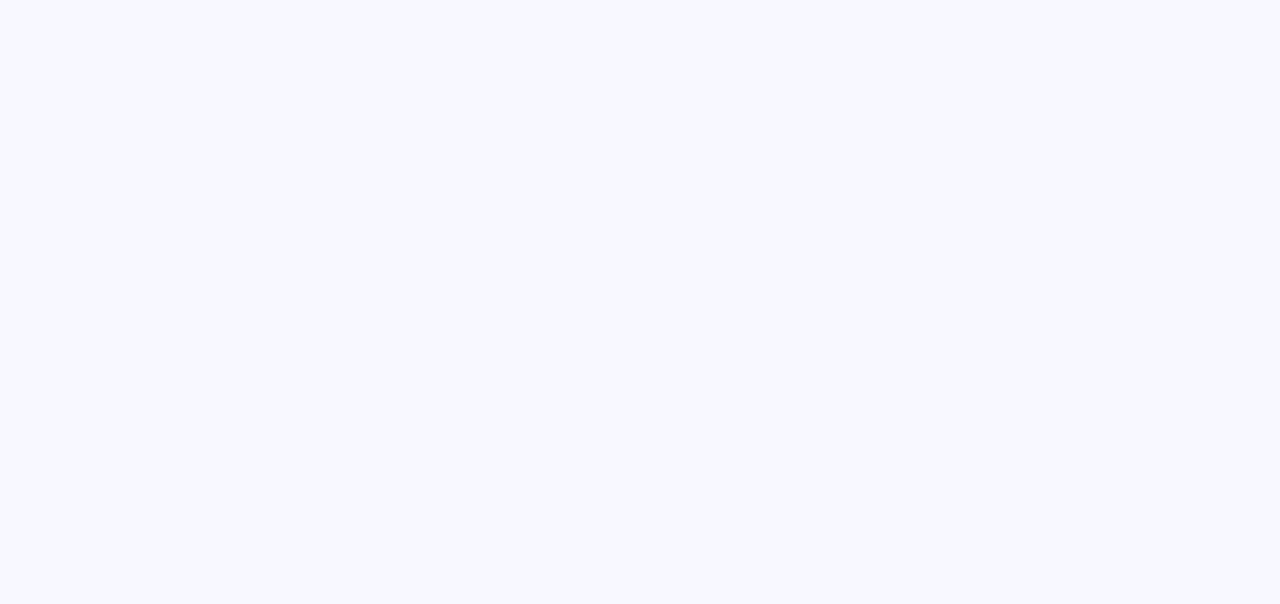
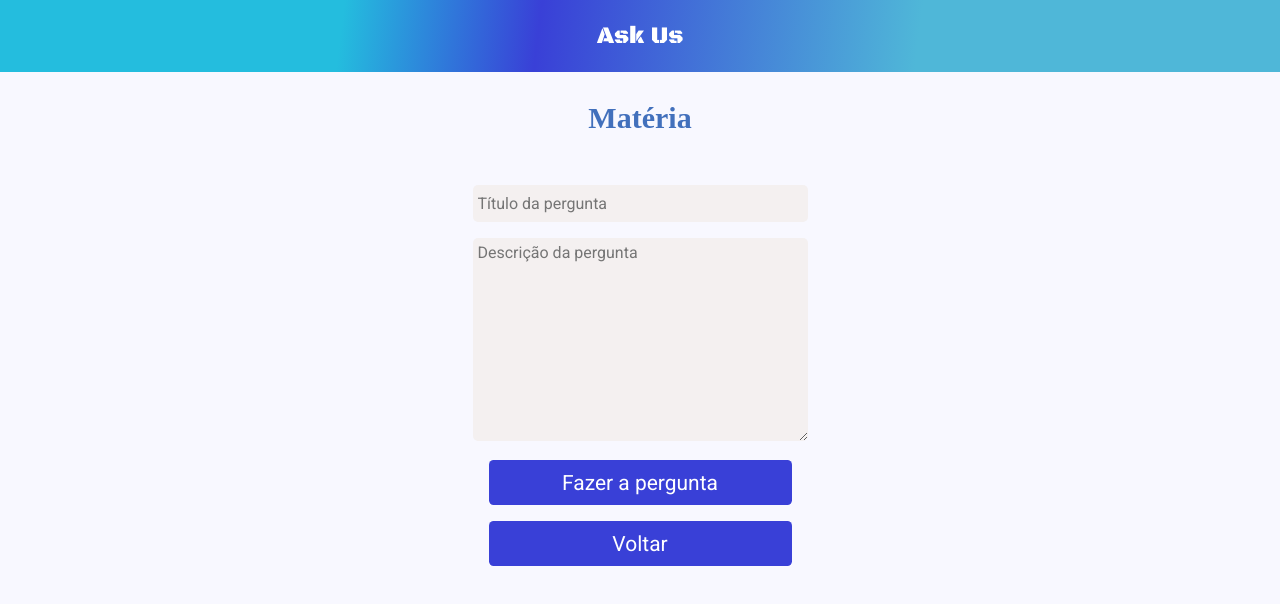
Before and after one commit to rafaelongo45/Hackaton2-Drive-Front, a React (Create React App) app: page /subject/questions in a window 1280 px wide. Before the commit this address had no page. Shown: the top 604 px of the page. Built offline with nearby package versions, Linux system fonts and the light colour scheme.

Commit message:
QuestionPage layout

```diff
--- a/src/Components/App/App.js
+++ b/src/Components/App/App.js
@@ -22,9 +22,9 @@ function App(){
           <Route path = '/' element={<Home />}/>
           <Route path = '/signup' element={<RenderSignUp />}/>
           <Route path = '/signin' element={<RenderSignIn />}/>
-          <Route path = '/subjects-question' element={<RenderSubjectsQuestion />}/>
-          <Route path = '/user-question' element={<QuestionPage />}/>
-          <Route path = '/question' element = {<Question />} />
+          <Route path = '/subjects' element={<RenderSubjectsQuestion />}/>
+          <Route path = '/subject/questions' element={<QuestionPage />}/>
+          <Route path = '/questions/:id' element = {<Question />} />
         </Routes>
       </UserContext.Provider>
     </BrowserRouter>
--- a/src/Components/QuestionPage/QuestionPage.js
+++ b/src/Components/QuestionPage/QuestionPage.js
@@ -1,13 +1,92 @@
 import styled from "styled-components";
+import { useState } from 'react';
 
-function QuestionPage(){
+import Header from "../Header/Header";
+
+function QuestionPage() {
+
+  const [userQuestion, setUserQuestion] = useState({
+    title: '',
+    question: ''
+  })
+
   return (
-    <QuestionPage>
-
-    </QuestionPage>
+    <>
+      <Header />
+      <BodyQuestion>
+        <h1>Matéria</h1>
+        <Question>
+          <input type="text" placeholder="Título da pergunta" maxLength="30" required onChange={e => setUserQuestion({ ...userQuestion, title: e.target.value })}></input>
+          <textarea type="text" placeholder="Descrição da pergunta" required onChange={e => setUserQuestion({ ...userQuestion, question: e.target.value })}></textarea>
+          <div className="button">
+          <button type="submit">Fazer a pergunta</button>
+          <button type="button">Voltar</button>
+          </div>
+        </Question>
+      </BodyQuestion>
+    </>
   )
 }
 
-const Question = styled.div``
+const BodyQuestion = styled.div`
+  width: 335px;
+  margin: 100px auto;
+
+  h1{
+    text-align: center;
+    font-style: normal;
+    font-weight: 600;
+    font-size: 30px;
+    line-height: 36px;
+    text-align: center;
+    color: #4270BC;
+  }
+`
+
+const Question = styled.div`
+
+input{
+  width: 335px;
+  height: 37px;
+  padding: 5px;
+  border: none;
+  margin-top: 49px;
+  margin-bottom: 16px;
+  background: #F4F0F0;
+  border-radius: 5px;
+}
+
+textarea{
+  width: 335px;
+  height: 203px;
+  padding: 5px;
+  border: none;
+  margin-bottom: 16px;
+  background: #F4F0F0;
+  border-radius: 5px;
+}
+
+button{
+  width: 303px;
+  height: 45px;
+  margin-bottom: 16px;
+  border: none;
+  background: #3940D7;
+  border-radius: 4.63636px;
+  font-style: normal;
+  font-weight: 400;
+  font-size: 20.976px;
+  line-height: 26px;
+  text-align: center;
+  color: #FFFFFF;
+}
+
+  .button{
+    display: flex;
+    flex-direction: column;
+    justify-content: center;
+    align-items: center;
+  }
+`
 
 export default QuestionPage;
```
